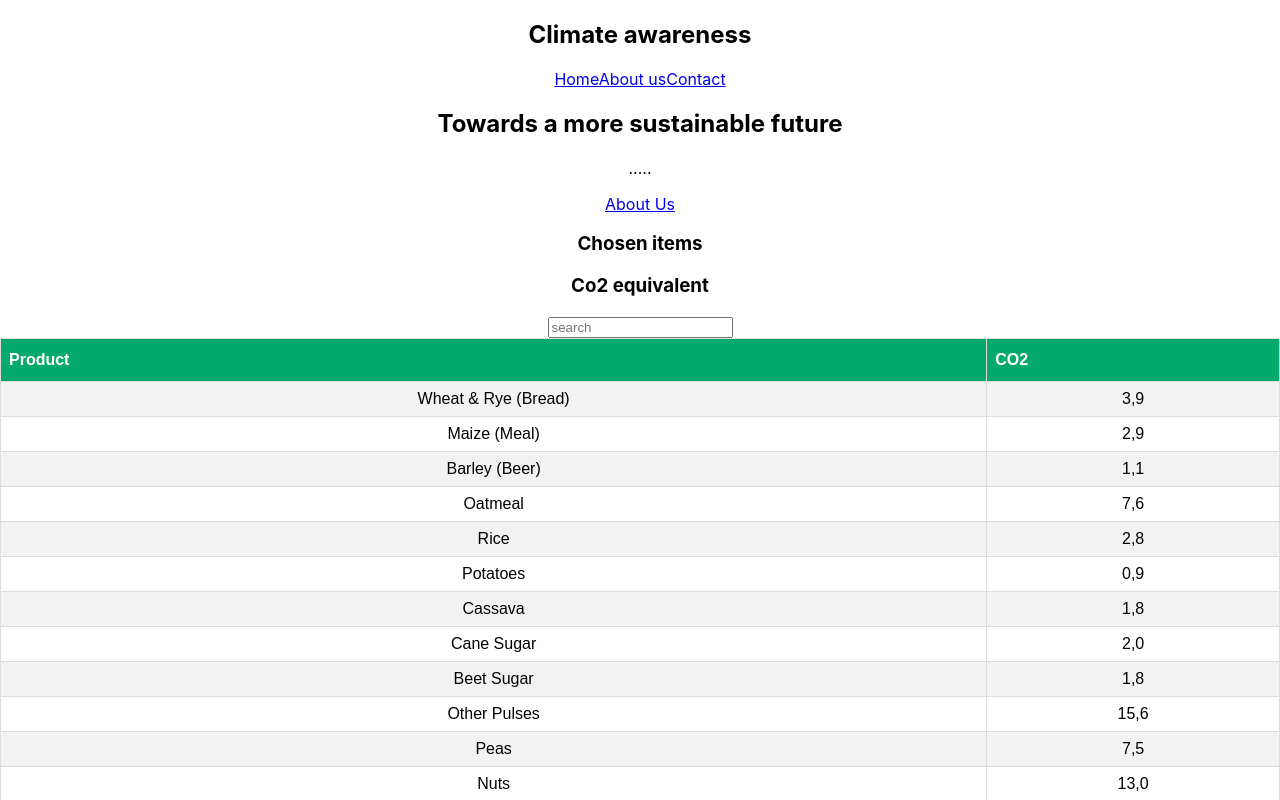
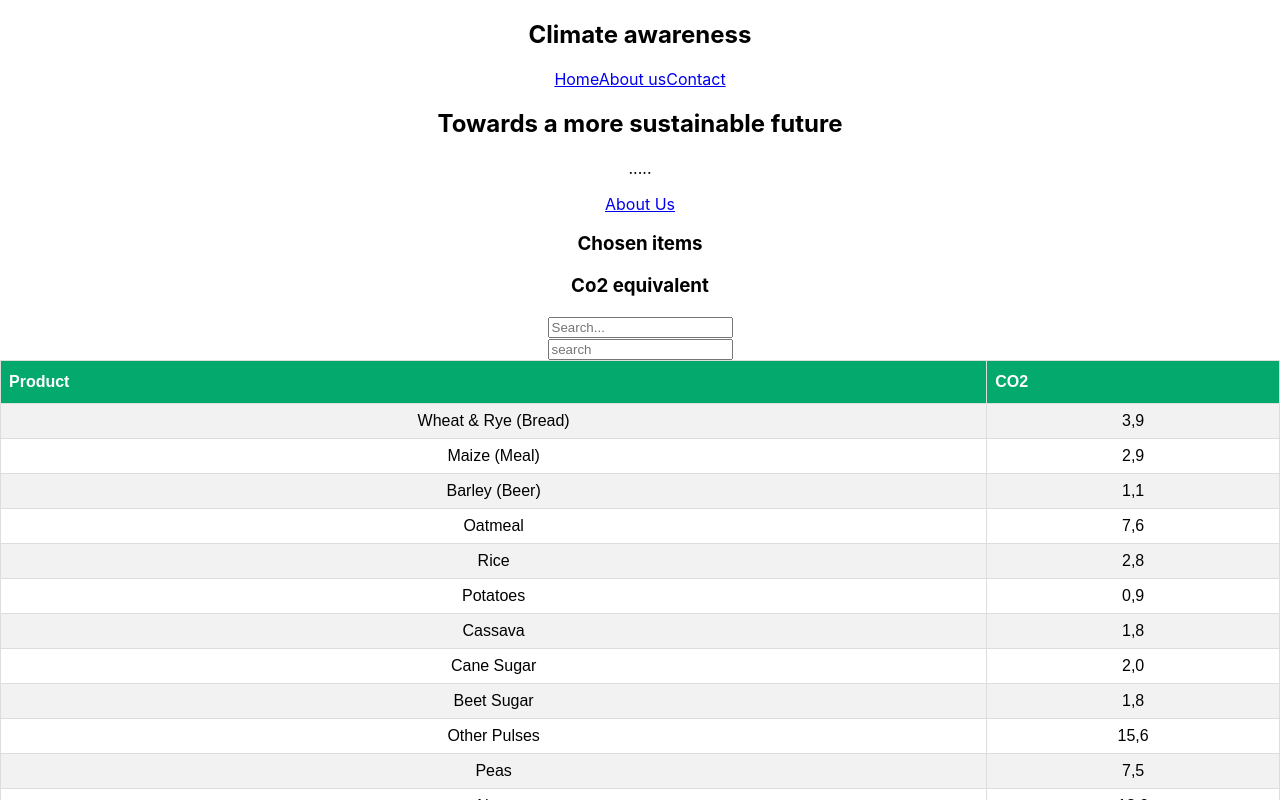
Before and after one commit to OhLawdHeCoding/Halo, a React (Create React App) app in the folder CO2_calculator/co2/: page / in a window 1280 px wide. Shown: the top 800 px of the page. Built offline with nearby package versions, Linux system fonts and the light colour scheme.

Commit message:
added a searchbar component
.

```diff
--- a/CO2_calculator/co2/src/App.js
+++ b/CO2_calculator/co2/src/App.js
@@ -4,16 +4,25 @@ import JSONDATA from './Data.json';
 import Homepage from './Components/Homepage';
 import Navbar from './Components/Navbar';
 import { useState } from 'react';
+import SearchBar from './Components/SearchBar';
+
+
 function App() {
   const [searchTerm, setSearchTerm] = useState("");
   return (
     <div className="App">
       <Navbar />
+
       <div className="homepagecontent">
         <Homepage />
-      </div>
+
+        <SearchBar placeholder="Search..." />
+
+        </div>
+
       <input type="text" placeholder="search" onChange={(event) => {
         setSearchTerm(event.target.value);
+
       }
       } />
       <table>
--- /dev/null
+++ b/CO2_calculator/co2/src/Components/SearchBar.js
@@ -0,0 +1,17 @@
+import React from 'react'
+
+function SearchBar({ placeholder, data }) {
+    return (
+        <div className="search">
+            <div className="container">
+                <input type="text" placeholder={ placeholder }/>
+                <div className="searchIcon">
+
+             </div>
+            </div>
+            <div className="data"></div>
+        </div>
+    );
+}
+
+export default SearchBar
```
